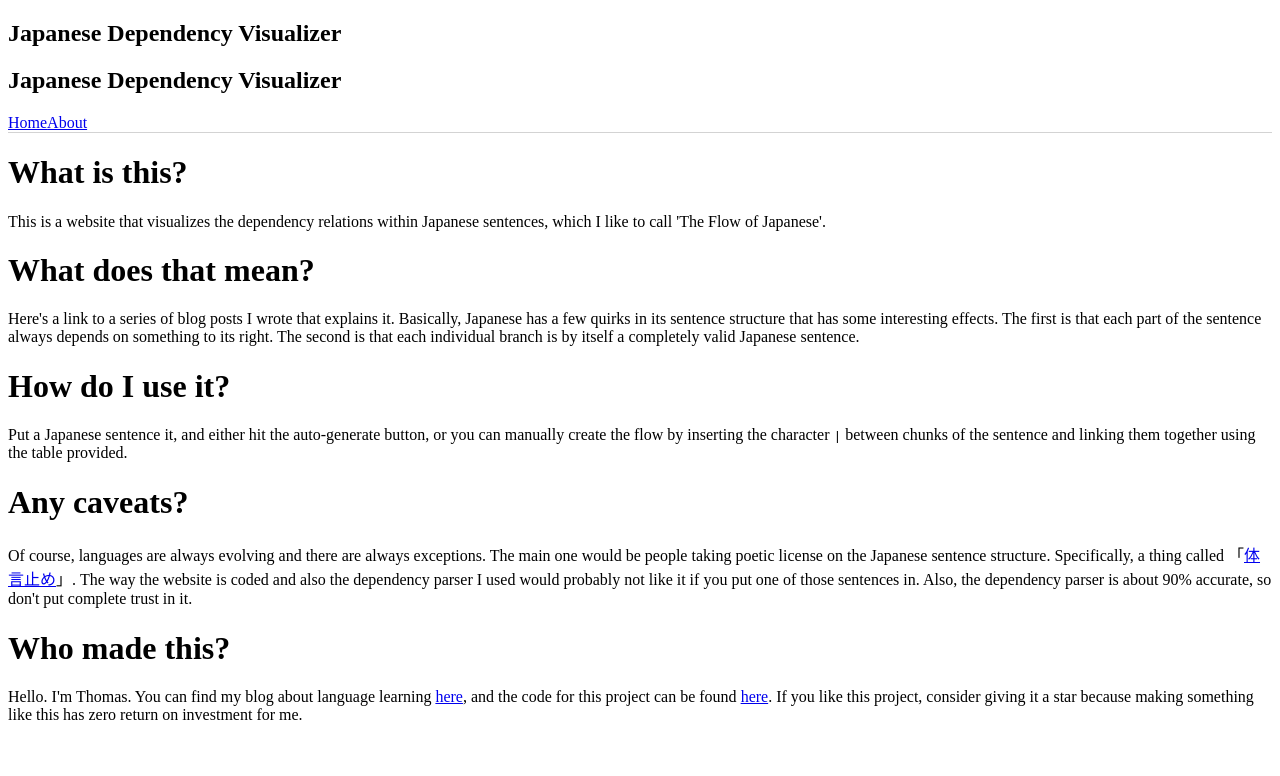
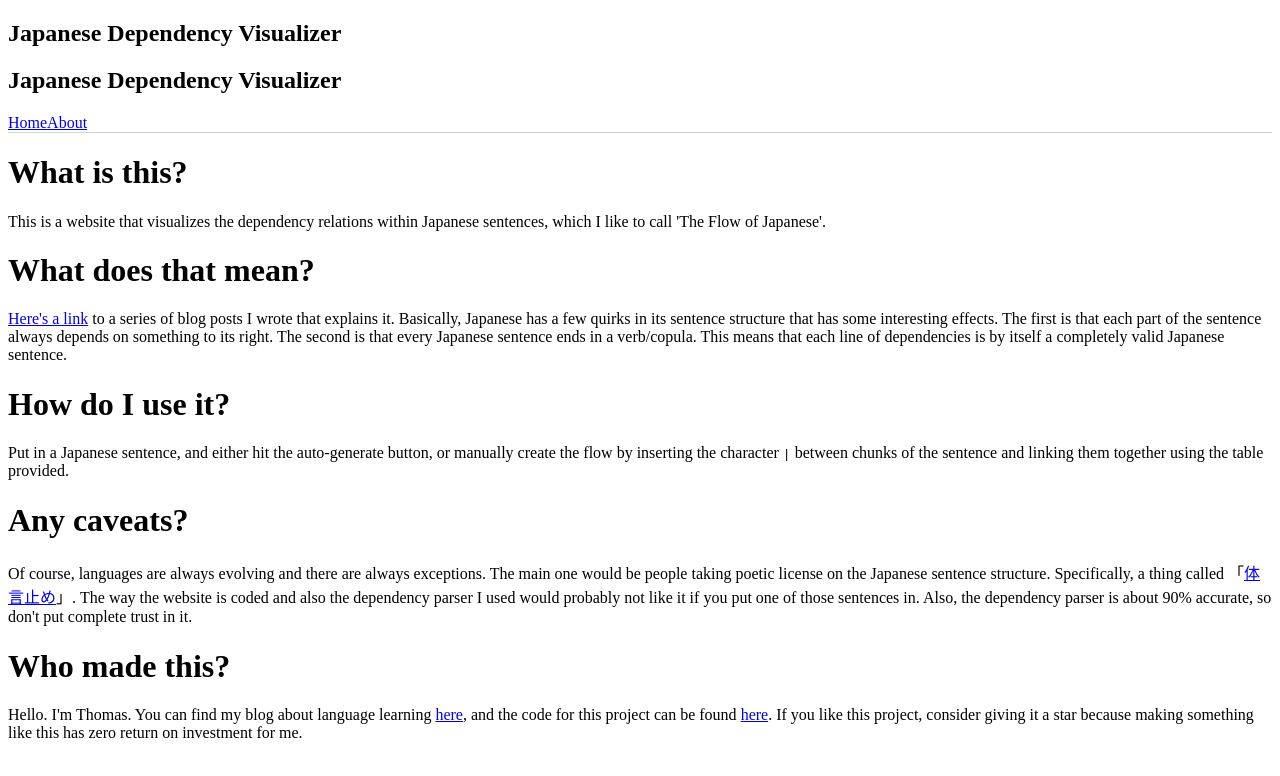
Before and after one commit to tchin25/japanese-dependency-visualizer, a Vue app: page /about in a window 1280 px wide. Shown: the top 776 px of the page. Built offline with nearby package versions, Linux system fonts and the light colour scheme; the HTML template or start-up script is replaced by a standard one.

Commit message:
config edits and first deploy

```diff
--- a/package.json
+++ b/package.json
@@ -6,7 +6,8 @@
     "serve": "vue-cli-service serve",
     "build": "vue-cli-service build",
     "test:unit": "vue-cli-service test:unit",
-    "lint": "vue-cli-service lint"
+    "lint": "vue-cli-service lint",
+    "deploy": "gh-pages -d dist -t"
   },
   "dependencies": {
     "bulma": "^0.9.1",
@@ -29,6 +30,7 @@
     "babel-eslint": "^10.1.0",
     "eslint": "^6.7.2",
     "eslint-plugin-vue": "^7.0.0-0",
+    "gh-pages": "^3.1.0",
     "sass": "^1.26.5",
     "sass-loader": "^8.0.2",
     "typescript": "~3.9.3",
--- a/public/index.html
+++ b/public/index.html
@@ -5,11 +5,12 @@
     <meta http-equiv="X-UA-Compatible" content="IE=edge">
     <meta name="viewport" content="width=device-width,initial-scale=1.0">
     <link rel="icon" href="<%= BASE_URL %>favicon.ico">
-    <title><%= htmlWebpackPlugin.options.title %></title>
+    <title>Japanese Dependency Visualizer</title>
+    <meta name="description" content="A dependency visualizer for Japanese to help beginners deconstruct complex sentences">
   </head>
   <body>
     <noscript>
-      <strong>We're sorry but <%= htmlWebpackPlugin.options.title %> doesn't work properly without JavaScript enabled. Please enable it to continue.</strong>
+      <strong>We're sorry but Japanese Dependency Visualizer doesn't work properly without JavaScript enabled. Please enable it to continue.</strong>
     </noscript>
     <div id="app"></div>
     <!-- built files will be auto injected -->
--- a/src/views/About.vue
+++ b/src/views/About.vue
@@ -8,16 +8,18 @@
       </div>
       <div class="content">
         <h1 class="title">What does that mean?</h1>
-        Here's a link to a series of blog posts I wrote that explains it.
-        Basically, Japanese has a few quirks in its sentence structure that has
-        some interesting effects. The first is that each part of the sentence
-        always depends on something to its right. The second is that each
-        individual branch is by itself a completely valid Japanese sentence.
+        <a href="https://barelylingual.net/posts/flow-part-1">Here's a link</a>
+        to a series of blog posts I wrote that explains it. Basically, Japanese
+        has a few quirks in its sentence structure that has some interesting
+        effects. The first is that each part of the sentence always depends on
+        something to its right. The second is that every Japanese sentence ends
+        in a verb/copula. This means that each line of dependencies is by itself
+        a completely valid Japanese sentence.
       </div>
       <div class="content">
         <h1 class="title">How do I use it?</h1>
-        Put a Japanese sentence it, and either hit the auto-generate button, or
-        you can manually create the flow by inserting the character
+        Put in a Japanese sentence, and either hit the auto-generate button, or
+        manually create the flow by inserting the character
         <code>|</code> between chunks of the sentence and linking them together
         using the table provided.
       </div>
--- /dev/null
+++ b/vue.config.js
@@ -0,0 +1,6 @@
+module.exports = {
+  publicPath:
+    process.env.NODE_ENV === "production"
+      ? "/japanese-dependency-visualizer/"
+      : "/",
+};
```
Also changed, not shown: 2 other files (tests, documents, lock files or other folders).
